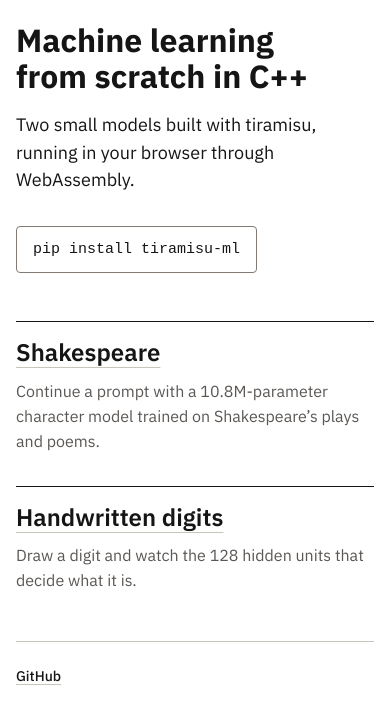
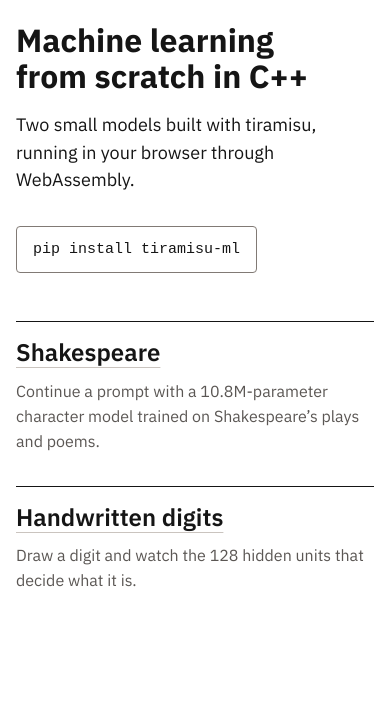
Before and after one commit to dnexdev/tiramisu, a plain HTML site: page web/static/index.html in a window 390 px wide. Shown: the part 74-798 px from the top of the page. Drawn offline with Linux system fonts and the light colour scheme.

Commit message:
remove footer

```diff
--- a/web/static/index.html
+++ b/web/static/index.html
@@ -41,9 +41,5 @@
       </a>
     </nav>
   </main>
-
-  <footer class="site-footer shell">
-    <a href="https://github.com/dnexdev/tiramisu">GitHub</a>
-  </footer>
 </body>
 </html>
--- a/web/static/style.css
+++ b/web/static/style.css
@@ -128,8 +128,7 @@ canvas:focus-visible {
   height: auto;
 }
 
-.header-link,
-.site-footer a {
+.header-link {
   color: var(--color-ink);
   font-size: 14px;
   font-weight: 500;
@@ -138,14 +137,12 @@ canvas:focus-visible {
   transition: color var(--motion-fast), text-decoration-color var(--motion-fast);
 }
 
-.header-link:hover,
-.site-footer a:hover {
+.header-link:hover {
   color: var(--color-cocoa);
   text-decoration-color: var(--color-cocoa);
 }
 
-.header-link:active,
-.site-footer a:active {
+.header-link:active {
   color: var(--color-cocoa-dark);
 }
 
@@ -172,14 +169,6 @@ h2 {
   font-size: 22px;
   font-weight: 600;
   line-height: 1.2;
-}
-
-.site-footer {
-  display: flex;
-  align-items: center;
-  gap: var(--space-6);
-  padding-block: var(--space-6);
-  border-top: 1px solid var(--color-line);
 }
 
 .hub-main {
@@ -859,12 +848,6 @@ input[type="range"]:disabled {
   .hidden-heading-row p {
     margin-top: var(--space-1);
   }
-
-  .site-footer {
-    align-items: flex-start;
-    flex-direction: column;
-    gap: var(--space-2);
-  }
 }
 
 @media (prefers-reduced-motion: reduce) {
```
Also changed, not shown: web/static/mnist/index.html (+0 -4 lines), web/static/shakespeare/index.html (+0 -4 lines).
